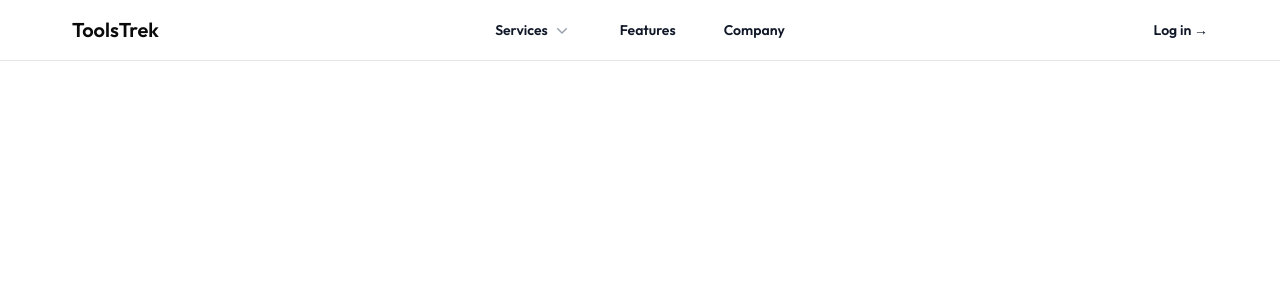
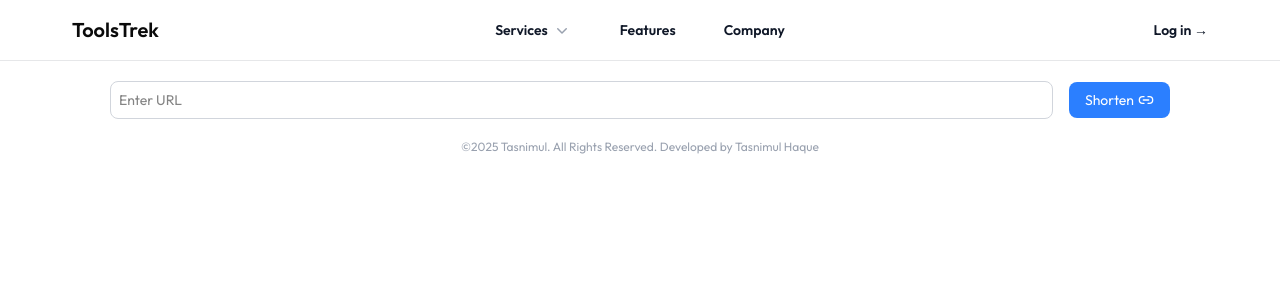
Before and after one commit to tasnimultas67/toolstrek, a Next.js app: page /tools/link-shortner in a window 1280 px wide. Shown: the top 300 px of the page. Built offline with nearby package versions, Linux system fonts and the light colour scheme.

Commit message:
feat: Implement ShortenerForm component for URL shortening functionality

```diff
--- /dev/null
+++ b/app/tools-compo/ShortenerForm.js
@@ -0,0 +1,173 @@
+"use client";
+import { Copy, Download, Link2 } from "lucide-react";
+import React, { useRef, useState } from "react";
+import { QRCodeCanvas } from "qrcode.react";
+import Link from "next/link";
+import { toast } from "sonner";
+import * as motion from "motion/react-client";
+
+const ShortenerForm = () => {
+  const [url, setUrl] = useState("");
+  const [shortenedUrl, setShortenedUrl] = useState("");
+  const qrCodeRef = useRef(null);
+  const dateYear = new Date().getFullYear();
+
+  async function shortURL(e) {
+    e.preventDefault();
+    const response = await fetch(
+      `https://tinyurl.com/api-create.php?url=${encodeURIComponent(url)}`
+    );
+    if (response.ok) {
+      const data = await response.text();
+      setShortenedUrl(data);
+    } else {
+      alert("Error shortening URL");
+    }
+  }
+
+  const handleDownload = () => {
+    const padding = 10; // Padding size in pixels
+    const qrCanvas = qrCodeRef.current.querySelector("canvas");
+    const qrSize = qrCanvas.width;
+    const size = qrSize + padding * 2; // Total size including padding
+
+    // Create a new canvas for the download with padding
+    const canvas = document.createElement("canvas");
+    canvas.width = size;
+    canvas.height = size;
+    const context = canvas.getContext("2d");
+
+    // Fill the background with white (optional)
+    context.fillStyle = "#ffffff";
+    context.fillRect(0, 0, size, size);
+
+    // Draw the QR code with padding
+    context.drawImage(qrCanvas, padding, padding, qrSize, qrSize);
+
+    // Generate the image data URL
+    const url = canvas.toDataURL("image/png");
+    const link = document.createElement("a");
+    link.href = url;
+    link.download = `${shortenedUrl.replace(/https?:\/\//, "")}.png`; // Set file name to shortened URL without protocol
+    link.click();
+  };
+
+  return (
+    <div className="w-full space-y-5">
+      {/* Form */}
+      <form
+        onSubmit={shortURL}
+        className="flex justify-center items-center w-full flex-col md:flex-row gap-2"
+      >
+        <input
+          className="p-2 border border-gray-300 rounded-md text-sm w-full"
+          type="text"
+          placeholder="Enter URL"
+          value={url}
+          onChange={(e) => setUrl(e.target.value)}
+        />
+        <button
+          className="bg-blue-500 hover:bg-blue-800 text-white px-4 py-2 rounded-md ml-2 flex items-center justify-center gap-1 text-sm"
+          type="submit"
+        >
+          Shorten <Link2 className="size-4" />
+        </button>
+      </form>
+      {shortenedUrl && (
+        <div className="bg-gray-200 p-4 mt-4 rounded-md w-all gap-3 grid grid-cols-1 md:grid-cols-3 ">
+          <div className=" space-y-3 md:col-span-2">
+            {/* Original URL */}
+            <motion.div
+              initial={{ opacity: 0, y: 20 }}
+              whileInView={{ opacity: 1, y: 0 }}
+              transition={{ duration: 0.5, ease: "easeInOut", delay: 0.2 }}
+              className="bg-white p-3 rounded-md shadow-xl text-sm space-y-2"
+            >
+              <p className="font-semibold">Original URL:</p>
+              <div>
+                <Link
+                  href={url}
+                  target="_blank"
+                  className="text-blue-600 break-all"
+                >
+                  {url}
+                </Link>
+              </div>
+            </motion.div>
+            {/* Shorten URL */}
+            <motion.div
+              initial={{ opacity: 0, y: 20 }}
+              whileInView={{ opacity: 1, y: 0 }}
+              transition={{ duration: 0.7, ease: "easeInOut", delay: 0.2 }}
+              className="bg-white p-3 rounded-md shadow-xl space-y-2 text-sm"
+            >
+              <p className="font-semibold">Shortened URL:</p>
+              <div className="flex items-center justify-start gap-2 p-1 bg-blue-100 rounded-lg">
+                <button
+                  title="Copy to clipboard"
+                  className="bg-blue-500 hover:bg-blue-800 text-white p-2 rounded-md shadow"
+                  onClick={() => {
+                    navigator.clipboard.writeText(shortenedUrl);
+                    // alert("Copied to clipboard");
+                    toast("Copied to clipboad", {
+                      description:
+                        "Success! Your content has been copied to the clipboard",
+                      action: {
+                        label: "Undo",
+                        onClick: () => console.log("Undo"),
+                      },
+                    });
+                  }}
+                >
+                  <Copy className="size-3 text-white"></Copy>
+                </button>
+                <div>
+                  <Link
+                    href={shortenedUrl}
+                    target="_blank"
+                    className="text-blue-600"
+                  >
+                    {shortenedUrl}
+                  </Link>
+                </div>
+              </div>
+            </motion.div>
+          </div>
+          {/* QR Code */}
+          <motion.div
+            initial={{ opacity: 0, y: 20 }}
+            whileInView={{ opacity: 1, y: 0 }}
+            transition={{ duration: 0.5, ease: "easeInOut", delay: 0.2 }}
+            className="space-y-2 p-3 bg-white rounded-lg shadow-xl w-fit"
+          >
+            <div
+              title="Shortened URL QR Code"
+              ref={qrCodeRef}
+              className="bg-white p-2 rounded border border-gray-300"
+            >
+              <QRCodeCanvas value={shortenedUrl} size={150} level="H" />{" "}
+              {/* Display size */}
+            </div>
+            <button
+              className="flex items-center justify-center gap-2 text-xs bg-blue-500 hover:bg-blue-800 transition-all text-white px-4 py-2 rounded-md w-full"
+              onClick={handleDownload}
+            >
+              <Download className="size-4"></Download> QR Code
+            </button>
+          </motion.div>
+        </div>
+      )}
+      {/* Footer */}
+      <div>
+        <h3 className="text-xs text-center text-gray-400">
+          ©{dateYear} Tasnimul. All Rights Reserved. Developed by{" "}
+          <Link href="https://tasnimul.vercel.app/" target="_blank">
+            Tasnimul Haque
+          </Link>
+        </h3>
+      </div>
+    </div>
+  );
+};
+
+export default ShortenerForm;
--- a/app/tools/link-shortner/page.js
+++ b/app/tools/link-shortner/page.js
@@ -1,7 +1,14 @@
+import ShortenerForm from "@/app/tools-compo/ShortenerForm";
 import React from "react";
 
 const page = () => {
-  return <div></div>;
+  return (
+    <div className="w-[1100px] mx-auto">
+      <div className="p-5">
+        <ShortenerForm></ShortenerForm>
+      </div>
+    </div>
+  );
 };
 
 export default page;
```
